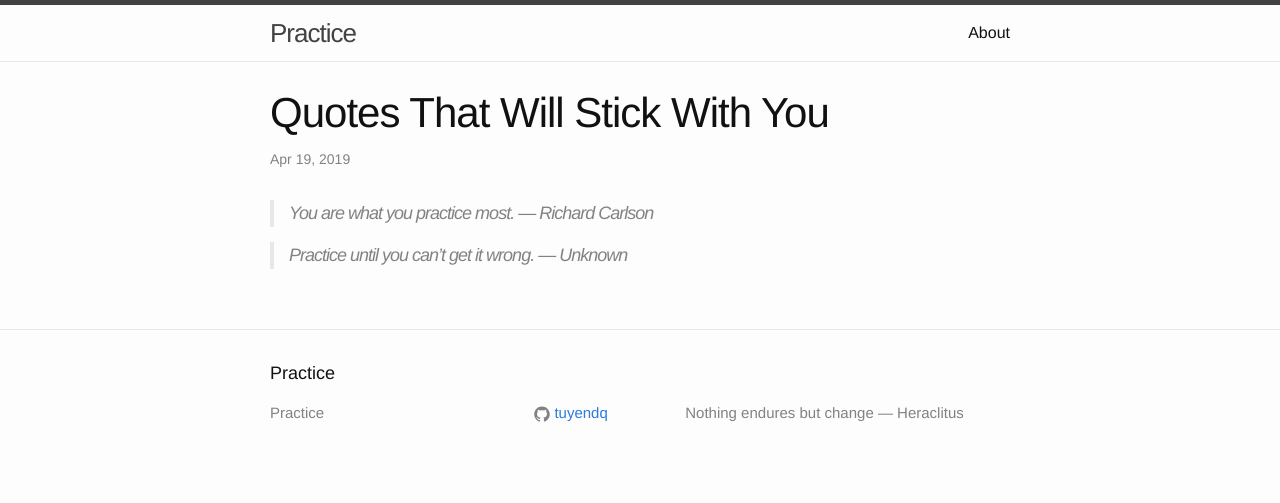
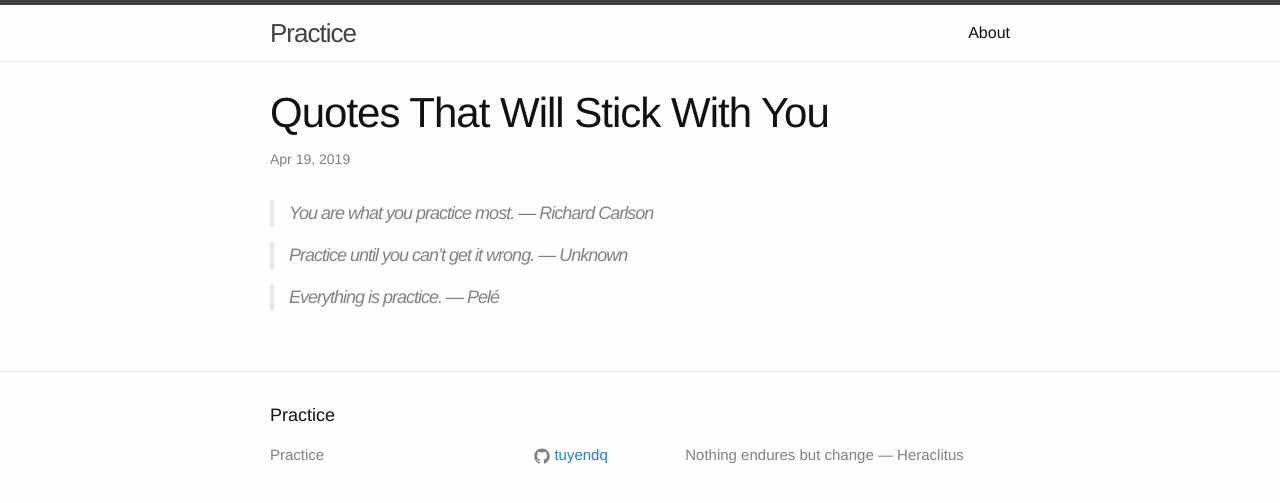
Before and after one commit to tuyendq/tuyendq.github.io, a Jekyll site: the page built from _posts/2019-04-19-quotes-that-will-stick-with-you.markdown, in a window 1280 px wide. Shown: the top 503 px of the page. Built offline with Jekyll 4.4.1, drawn with Linux system fonts in a browser that asks for light colours; our own code applies the rules of GitHub Pages for plain Markdown files.

Commit message:
Update 2019-04-19-quotes-that-will-stick-with-you.markdown

```diff
--- a/_posts/2019-04-19-quotes-that-will-stick-with-you.markdown
+++ b/_posts/2019-04-19-quotes-that-will-stick-with-you.markdown
@@ -5,3 +5,6 @@
 
 > Practice until you can't get it wrong.
 &mdash; Unknown
+
+> Everything is practice.
+&mdash; Pelé
```
